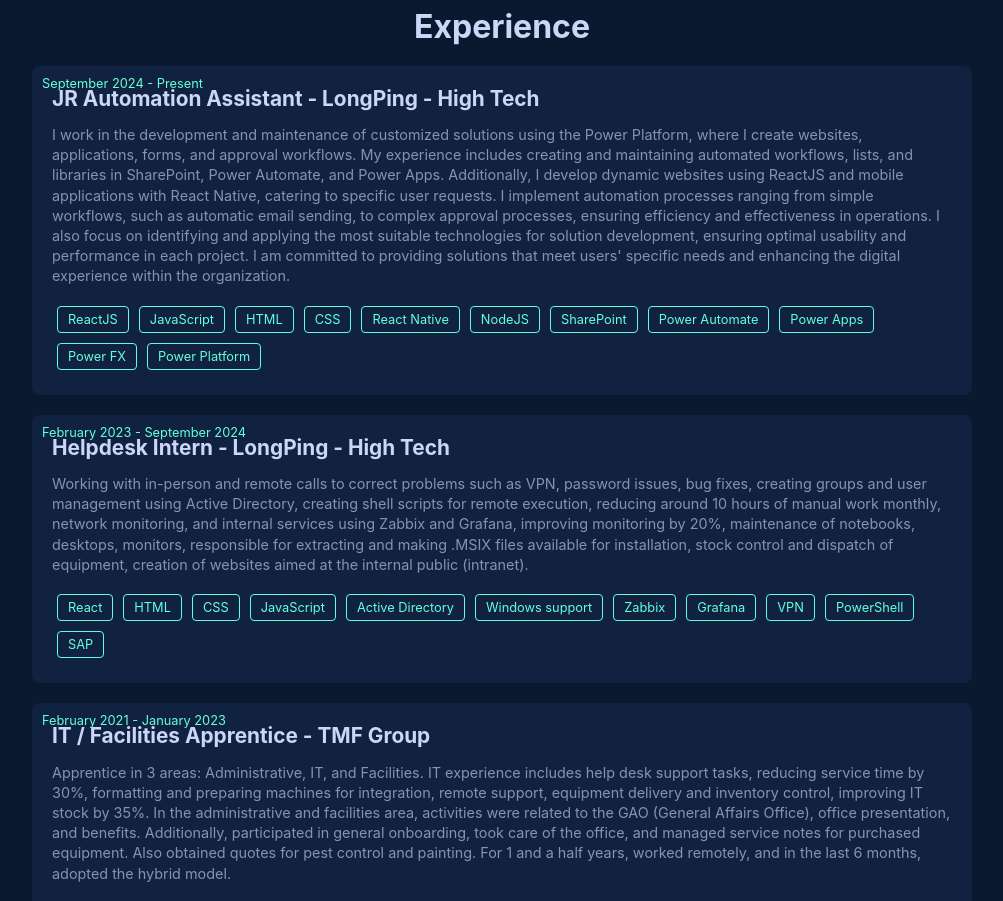
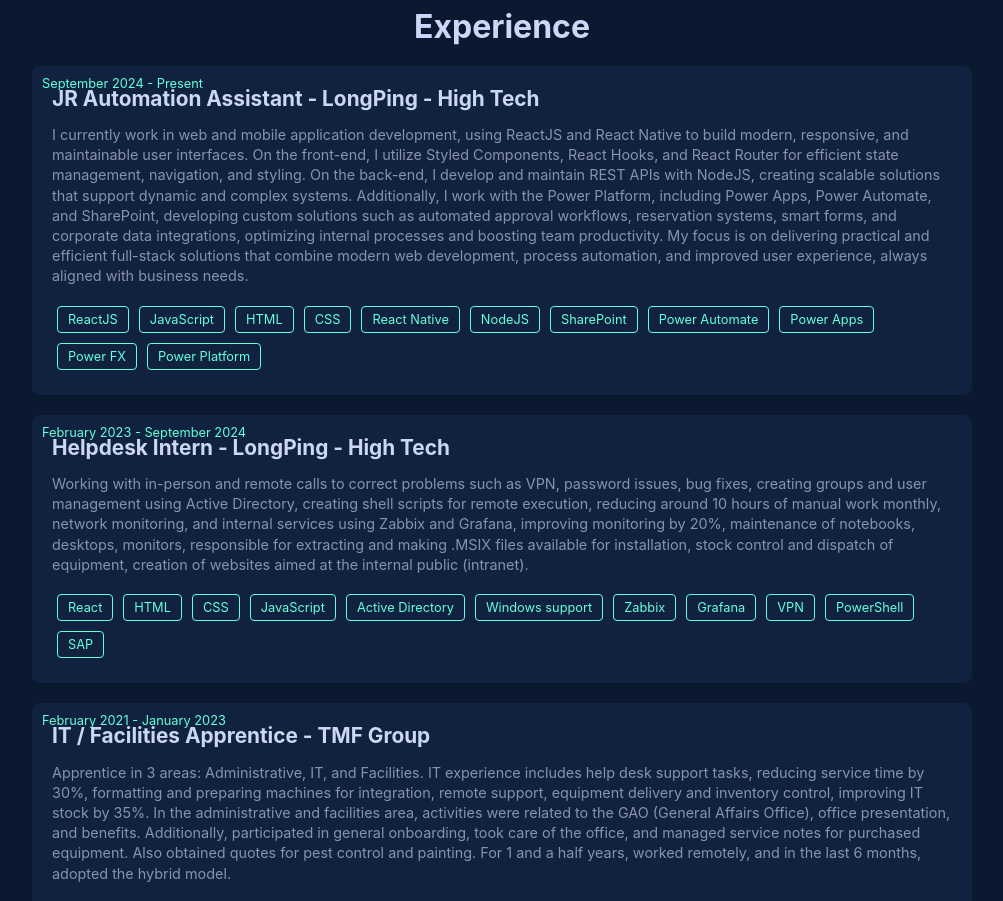
Before and after one commit to vLecaBR/my-portfolio, a React (Create React App) app: page / in a window 1280 px wide. Shown: the part 1520-2421 px from the top of the page, without its empty margins (138-1141 px from the left). Built offline with nearby package versions, Linux system fonts and the light colour scheme.

Commit message:
ajustando novo texto experiencia

```diff
--- a/src/components/Experience/index.jsx
+++ b/src/components/Experience/index.jsx
@@ -22,15 +22,15 @@
         {
           date: "September 2024 - Present",
           title: "JR Automation Assistant - LongPing - High Tech",
-          description: `I work in the development and maintenance of customized solutions using the Power Platform,
-          where I create websites, applications, forms, and approval workflows. My experience includes
-          creating and maintaining automated workflows, lists, and libraries in SharePoint, Power Automate,
-          and Power Apps. Additionally, I develop dynamic websites using ReactJS and mobile applications with
-          React Native, catering to specific user requests. I implement automation processes ranging from simple
-          workflows, such as automatic email sending, to complex approval processes, ensuring efficiency and
-          effectiveness in operations. I also focus on identifying and applying the most suitable technologies
-          for solution development, ensuring optimal usability and performance in each project. I am committed
-          to providing solutions that meet users' specific needs and enhancing the digital experience within the organization.`,
+          description: `I currently work in web and mobile application development, using ReactJS and React Native to
+          build modern, responsive, and maintainable user interfaces. On the front-end, I utilize Styled Components,
+          React Hooks, and React Router for efficient state management, navigation, and styling. On the back-end,
+          I develop and maintain REST APIs with NodeJS, creating scalable solutions that support dynamic and complex systems.
+          Additionally, I work with the Power Platform, including Power Apps, Power Automate, and SharePoint, developing
+          custom solutions such as automated approval workflows, reservation systems, smart forms, and corporate data
+          integrations, optimizing internal processes and boosting team productivity.
+          My focus is on delivering practical and efficient full-stack solutions that combine modern web development,
+          process automation, and improved user experience, always aligned with business needs.`,
           skills: [
             "ReactJS", "JavaScript", "HTML", "CSS", "React Native", "NodeJS",
             "SharePoint", "Power Automate", "Power Apps", "Power FX", "Power Platform"
```
